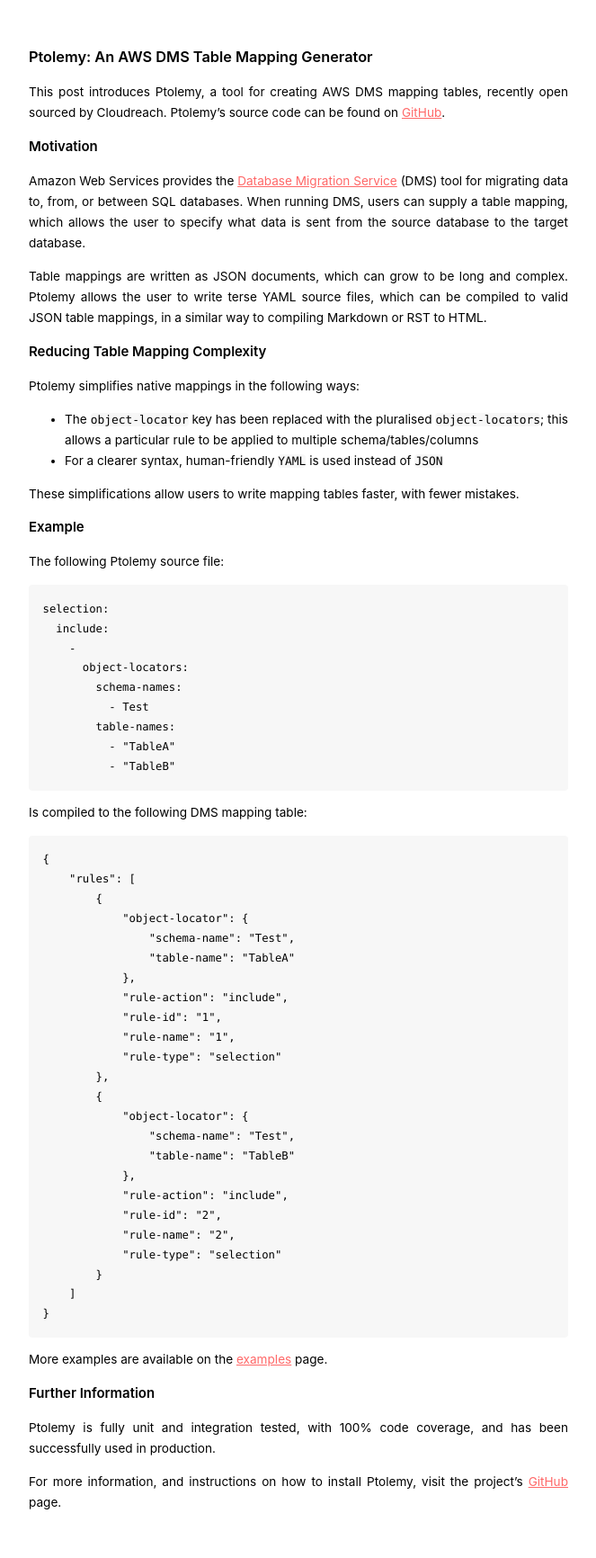
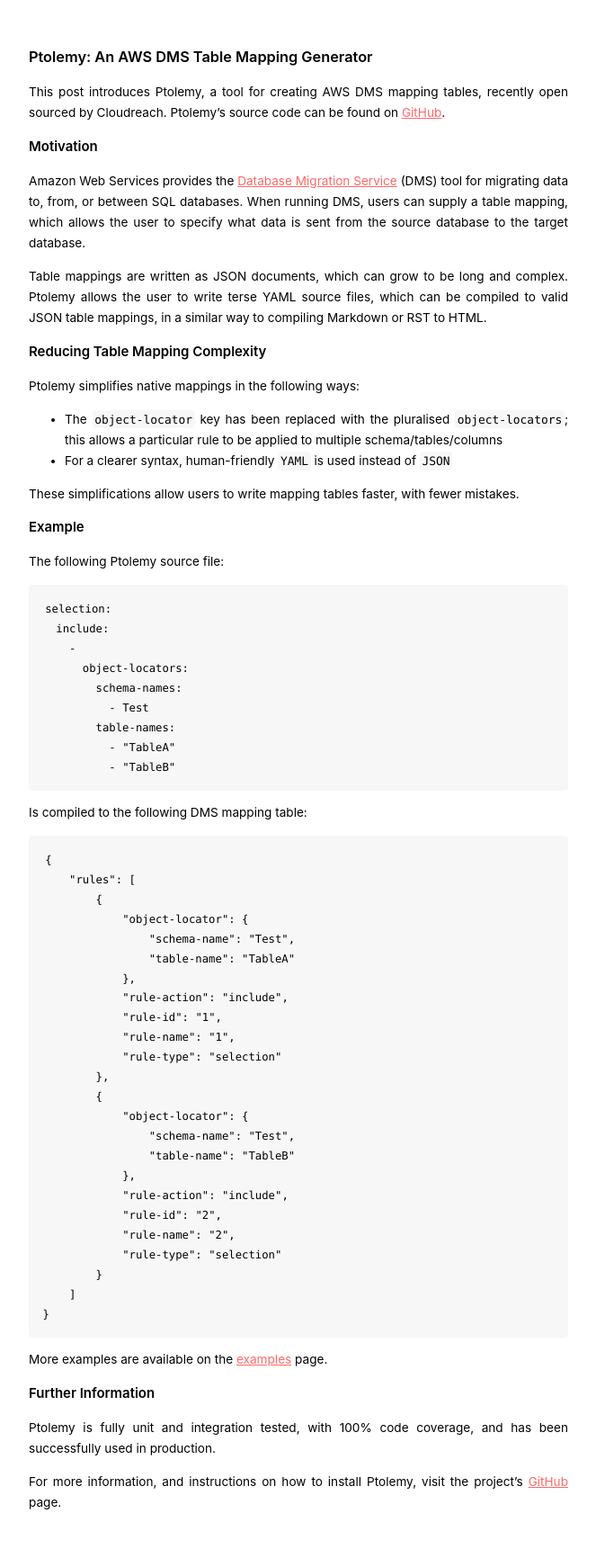
Before and after one commit to jamesroutley/routley.io, a Jekyll site: the page built from _posts/2016-11-22-ptolemy.md, in a window 1280 px wide. Shown: the whole page at 90% size, without its empty margins (308-971 px from the left). Built offline with Jekyll 4.4.1, drawn with Linux system fonts in a browser that asks for light colours.

Commit message:
Updating inline code CSS

```diff
--- a/css/jamesroutley.css
+++ b/css/jamesroutley.css
@@ -43,6 +43,7 @@
   font-family: Consolas, "Liberation Mono", Menlo, Courier, monospace;
   background-color: #f7f7f7;
   border-radius: 4px;
+  padding: 2.7px;
 }
 
 pre {
```
